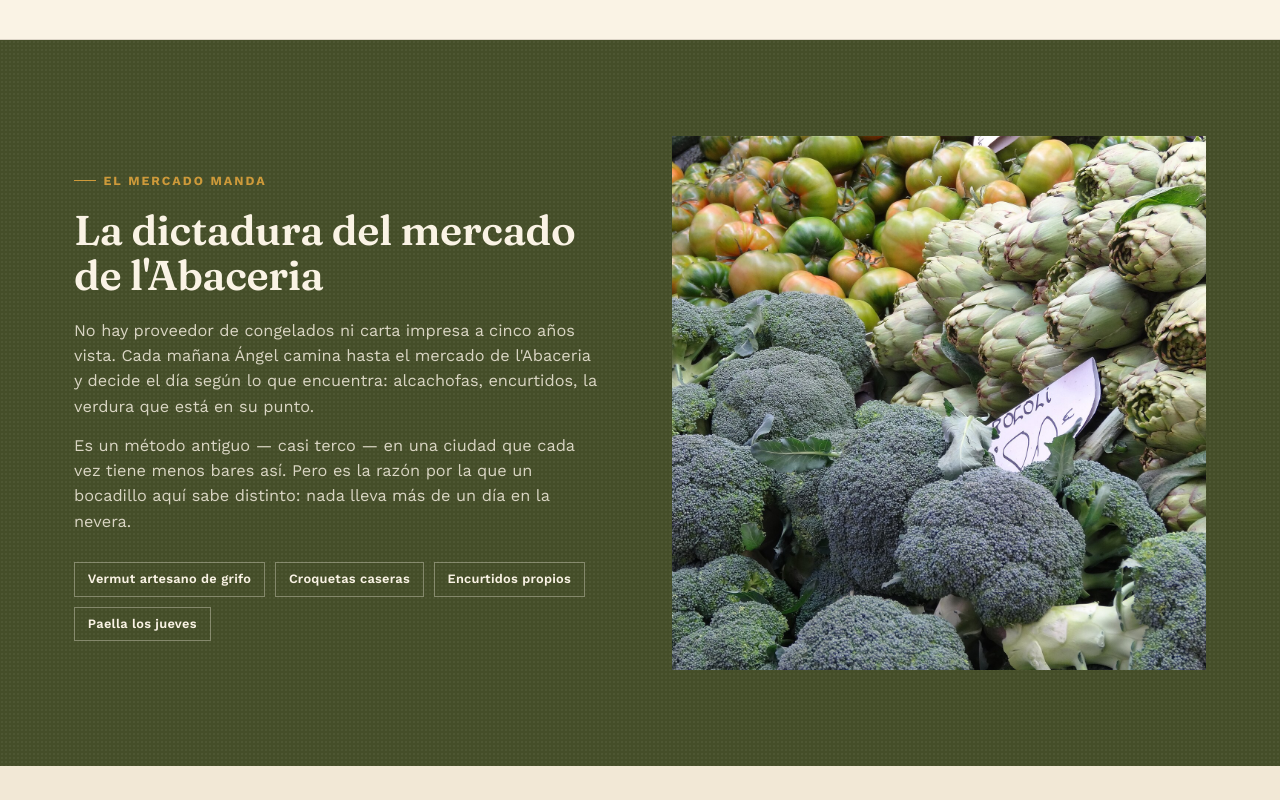
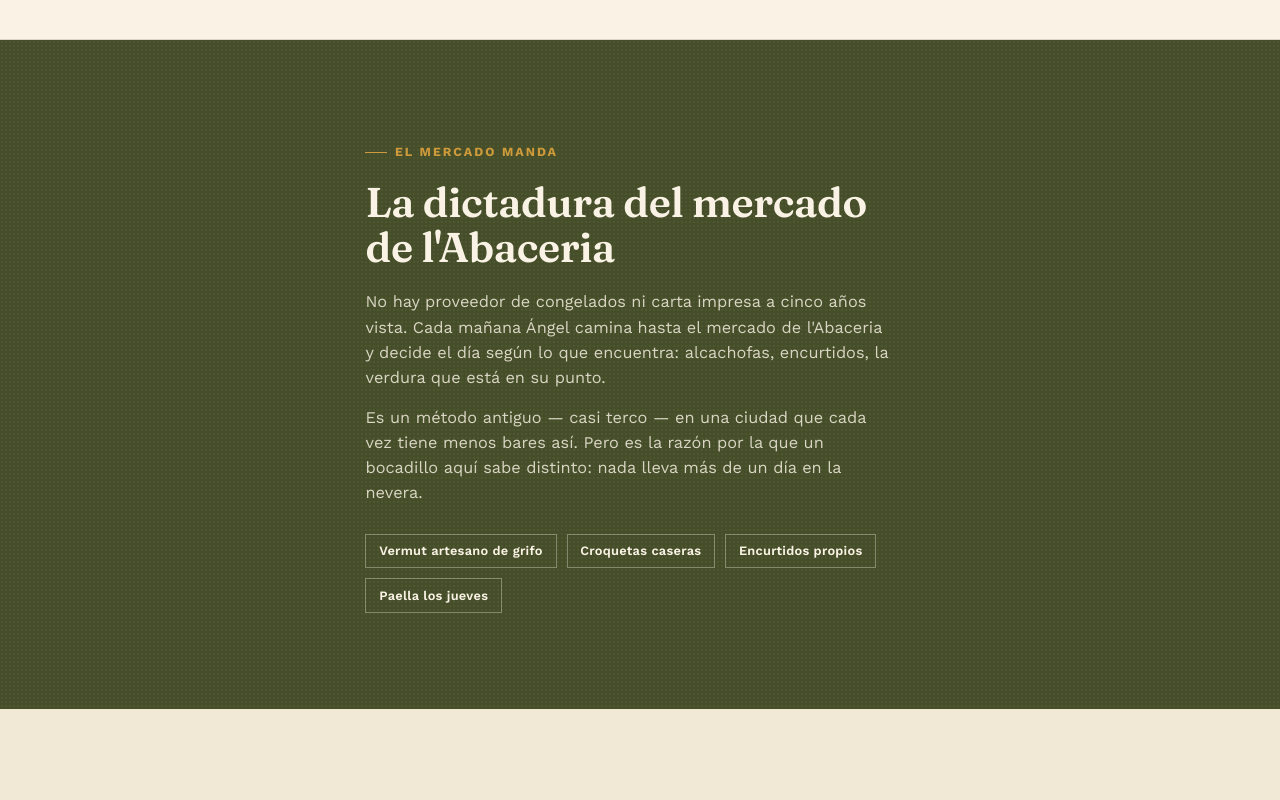
Before and after one commit to ggvs228-cmd/labarreta, a plain HTML site: page index.html in a window 1280 px wide. Shown: the part 3680-4480 px from the top of the page. Drawn offline with nearby package versions, Linux system fonts and the light colour scheme; grey boxes are pictures that could not be loaded.

Commit message:
Remove market photo and adjust market section layout
Co-Authored-By: Claude Sonnet 5 <noreply@anthropic.com>

```diff
--- a/index.html
+++ b/index.html
@@ -218,9 +218,6 @@
         <span class="market-tag" data-i18n="market.tag4">Paella los jueves</span>
       </div>
     </div>
-    <div class="market-visual" data-reveal>
-      <img src="img/market.jpg" alt="Verdura fresca de temporada en el mercado de l'Abaceria" loading="lazy">
-    </div>
   </div>
 </section>
 
--- a/styles.css
+++ b/styles.css
@@ -440,10 +440,7 @@ button{font-family:inherit;}
   background-image:radial-gradient(rgba(250,243,229,0.05) 1px, transparent 1px);
   background-size:4px 4px;
 }
-.market .wrap{position:relative;display:grid;gap:48px;}
-@media(min-width:960px){
-  .market .wrap{grid-template-columns:1fr 1fr;align-items:center;gap:64px;}
-}
+.market .wrap{position:relative;display:grid;gap:48px;max-width:60ch;}
 .market .eyebrow{color:var(--mustard);}
 .market .eyebrow::before{background:var(--mustard);}
 .market h2{font-size:clamp(2rem,4vw,2.6rem);margin-top:18px;line-height:1.08;}
@@ -457,13 +454,6 @@ button{font-family:inherit;}
   font-weight:600;
   letter-spacing:.02em;
 }
-.market-visual{
-  aspect-ratio:1/1;
-  position:relative;
-  overflow:hidden;
-}
-.market-visual img{width:100%;height:100%;object-fit:cover;display:block;}
-
 /* ==========================================================================
    Visit / info
    ========================================================================== */
```
Also changed, not shown: img/market.jpg (deleted).
